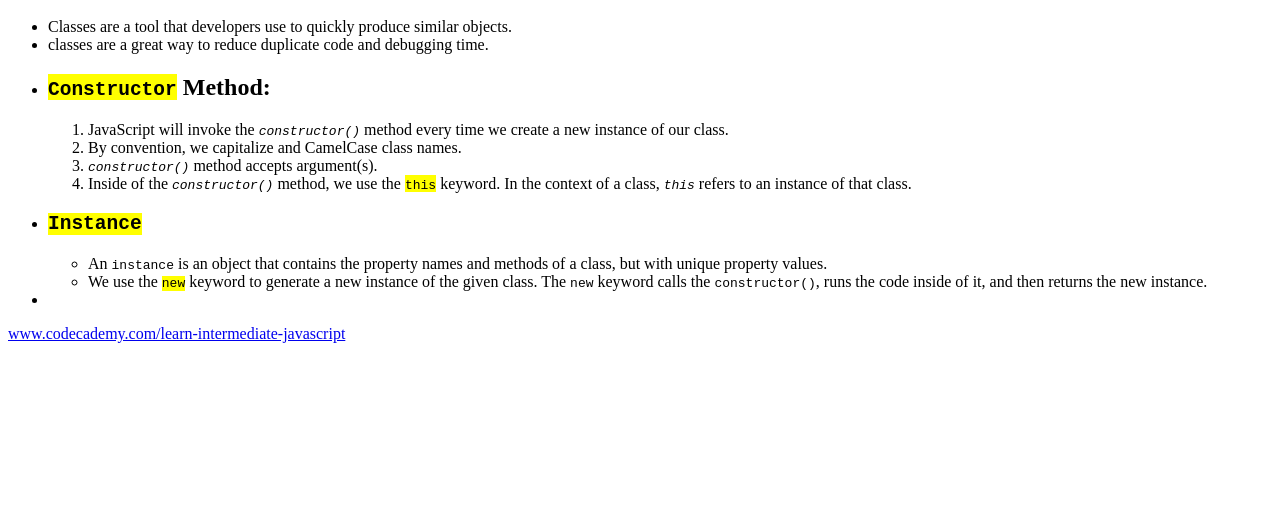
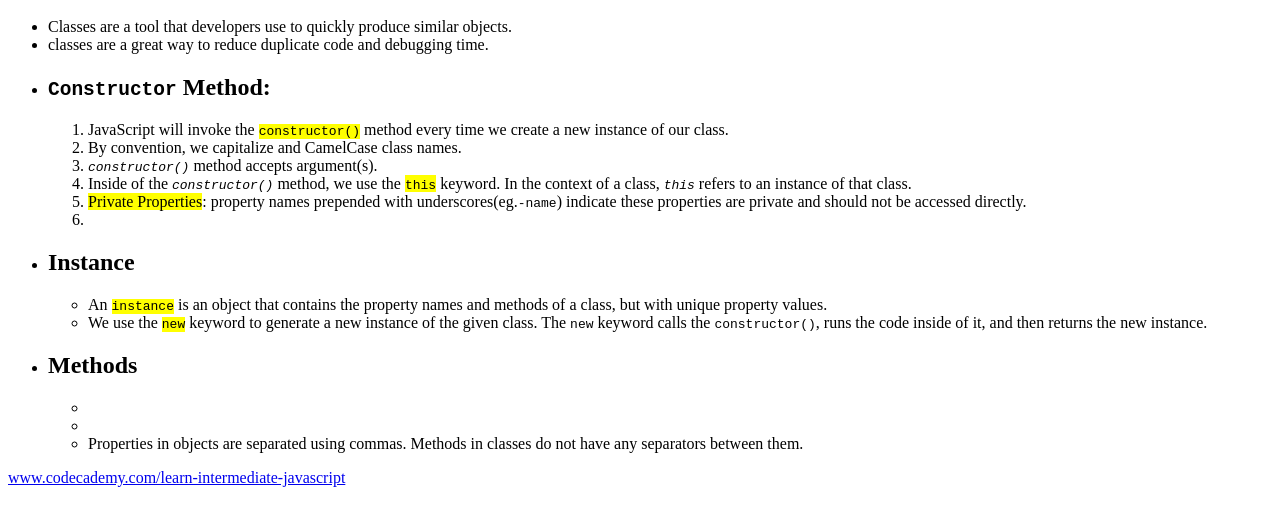
Before and after one commit to yugmani/code-academy-class, a website: page index.html in a window 1280 px wide. Shown: the part 48-574 px from the top of the page. Drawn offline with Linux system fonts and the light colour scheme.

Commit message:
Mehtods: getters and private methods

```diff
--- a/index.html
+++ b/index.html
@@ -8,13 +8,12 @@
       classes are a great way to reduce duplicate code and debugging time.
     </li>
     <li>
-      <h2>
-        <mark><code>Constructor</code></mark> Method:
-      </h2>
+      <h2><code>Constructor</code> Method:</h2>
       <ol>
         <li>
-          JavaScript will invoke the <code><em>constructor()</em></code> method
-          every time we create a new instance of our class.
+          JavaScript will invoke the
+          <code><mark>constructor()</mark></code> method every time we create a
+          new instance of our class.
         </li>
         <li>By convention, we capitalize and CamelCase class names.</li>
         <li>
@@ -25,16 +24,21 @@
           <mark><code>this</code></mark> keyword. In the context of a class,
           <code><em>this</em></code> refers to an instance of that class.
         </li>
+        <li>
+          <mark>Private Properties</mark>: property names prepended with
+          underscores(eg.<code>-name</code>) indicate these properties are
+          private and should not be accessed directly.
+        </li>
+        <li></li>
       </ol>
     </li>
     <li>
-      <h2>
-        <code><mark>Instance</mark></code>
-      </h2>
+      <h2>Instance</h2>
       <ul>
         <li>
-          An <code>instance</code> is an object that contains the property names
-          and methods of a class, but with unique property values.
+          An <code><mark>instance</mark></code> is an object that contains the
+          property names and methods of a class, but with unique property
+          values.
         </li>
         <li>
           We use the <code><mark>new</mark></code> keyword to generate a new
@@ -44,7 +48,17 @@
         </li>
       </ul>
     </li>
-    <li></li>
+    <li>
+      <h2>Methods</h2>
+      <ul>
+        <li></li>
+        <li></li>
+        <li>
+          Properties in objects are separated using commas. Methods in classes
+          do not have any separators between them.
+        </li>
+      </ul>
+    </li>
   </ul>
 
   <a
```
Also changed, not shown: index.js (+28 -2 lines).
